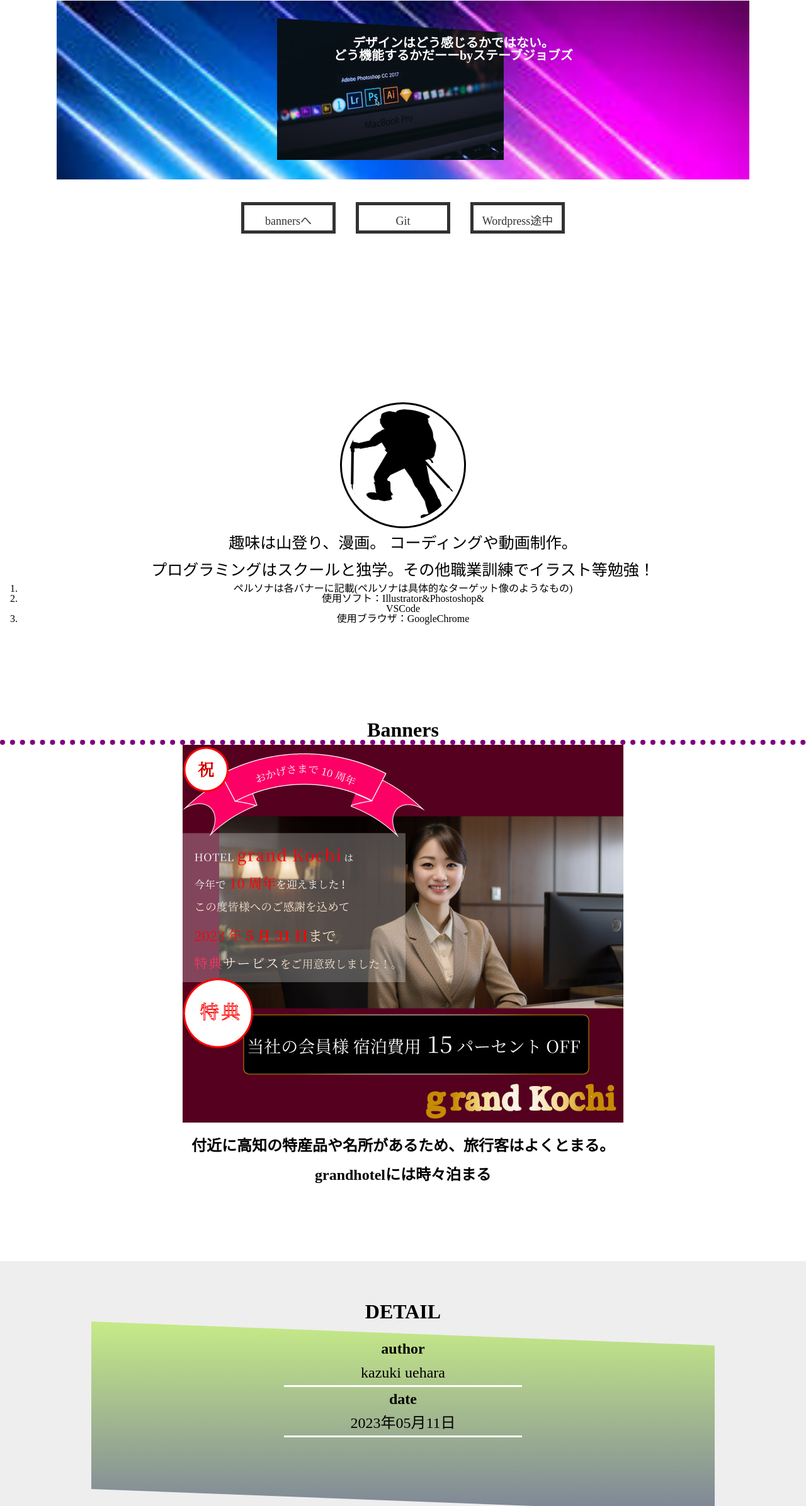
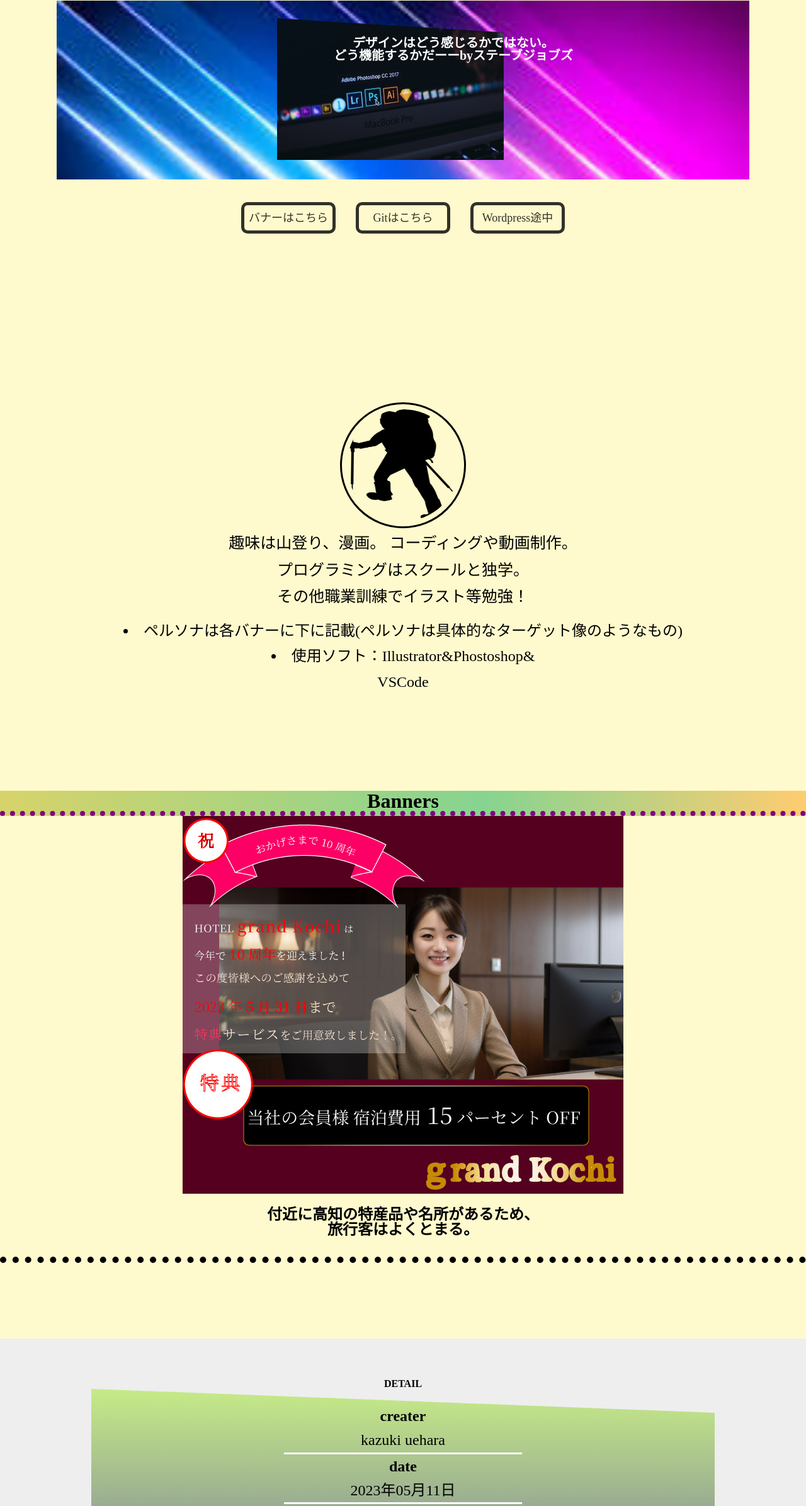
Before and after one commit to jjtomson999/beartailueha, a plain HTML site: page index.html in a window 1280 px wide. Shown: the part 31-2423 px from the top of the page at 63% size. Drawn offline with nearby package versions, Linux system fonts and the light colour scheme.

Commit message:
second commit

```diff
--- a/index.html
+++ b/index.html
@@ -22,21 +22,21 @@
   </header>
   <nav>
    <ul>
-    <li><a href="#banners">bannersへ</a></li>
-    <li><a href="https://github.com/jjtomson999/">Git</a></li>
+    <li><a href="#banners">バナーはこちら</a></li>
+    <li><a href="https://github.com/jjtomson999/">Gitはこちら</a></li>
     <li><a href="https://tesuto.fun/portfolio/">Wordpress途中</a></li>
   </ul>
 </nav>
 <section>
   <div class="prof_menu">
     <img src="./images/登山.png" width="200">
-    <p>趣味は山登り、漫画。 コーディングや動画制作。<br> プログラミングはスクールと独学。その他職業訓練でイラスト等勉強！</p>
+    <p>趣味は山登り、漫画。 コーディングや動画制作。<br> プログラミングはスクールと独学。<br>その他職業訓練でイラスト等勉強！</p>
     <div class="cmt">
 
       <ol>
-        <li>ペルソナは各バナーに記載(ペルソナは具体的なターゲット像のようなもの)</li>
+        <li>ペルソナは各バナーに下に記載(ペルソナは具体的なターゲット像のようなもの)</li>
         <li>使用ソフト：Illustrator&amp;Phostoshop&amp;<br>VSCode</li>
-        <li>使用ブラウザ：GoogleChrome</li>
+
 
       </ol>
   </div>
@@ -52,8 +52,8 @@
       <div class="desc">
         <ul>
 
-          <li>都会育ちの高知県内大学生</li>
-          <li>都会の暮らしでコンビニのスイーツで盛り上がる</li>
+          <li>高知県内の女子10代～20代</li>
+          <li>コンビニのスイーツで盛り上がる。</li>
 
         </ul>
 
@@ -65,8 +65,9 @@
        <div class="desc">
         <ul>
 
-          <li>付近に高知の特産品や名所があるため、旅行客はよくとまる。</li>
-          <li>grandhotelには時々泊まる</li>
+          <li>付近に高知の特産品や名所があるため、<br>旅行客はよくとまる。
+          </li>
+
         </ul>
 
        </div>
@@ -92,7 +93,7 @@
 
           <li>30代前半。女性。未婚。</li>
           <li>インドア派。事務職</li>
-          <li>気にある男性はいるがコロナの影響で飲み会など出会いの場が最近ない。</li>
+          <li>気にある男性はいるがコロナの影響で<br>飲み会など出会いの場が最近ない。</li>
         </ul>
 
        </div>
@@ -111,7 +112,7 @@
       <div class="left">
         <dl>
 
-          <dt>author</dt>
+          <dt>creater</dt>
           <dd>kazuki uehara</dd>
           <dt>date</dt>
           <dd>2023年05月11日</dd>
@@ -130,7 +131,7 @@
   </div>
   </main>
   <footer>
-    &copy;<p>banners---kazuki uehara---</p>
+    &copy;<p>kazuki uehara</p>
   </footer>
 </div>
 </body>
--- a/style.css
+++ b/style.css
@@ -14,6 +14,7 @@ a{
 /* 共通部分ここまで */
 body{
   min-height: 100vh;
+  background: lemonchiffon;
 }
 .container{
   padding: 0 50px;
@@ -30,6 +31,7 @@ header{
   background-image: url('./images/bgimg.jpg');
   background-repeat: no-repeat;
   background-size: cover;
+  background-color: gold;
 }
 
 header h1{
@@ -39,11 +41,17 @@ header h1{
   left: 40%;
   z-index: 100;
 }
+nav{
+  width: 80%;
+  margin: 0 auto;
+}
 nav ul{
   display: flex;
   justify-content: center;
   margin-top:20px;
   text-align: center;
+
+
 }
 @media screen and (max-width:600px) {
   nav ul {
@@ -52,18 +60,18 @@ nav ul{
 }
 nav ul li a{
   border: 5px solid black;
+  border-radius:10px;
   width: 150px;
   margin: 0 auto;
   text-align: center;
   opacity: 0.8;
   height: 50px;
-  line-height: 50px;
-  transition:all 2.4s;
+  line-height: 40px;
+  transition:all 1.4s;
+}
 
-}
 nav ul li{
   padding: 16px;
-
 
 }
 nav ul li:hover a{
@@ -71,6 +79,7 @@ nav ul li:hover a{
   background-color: #000;
   color: white;
 }
+/* headermenu */
 @media screen and (max-width:600px) {
   header h1{
     font-size: 14px;
@@ -107,6 +116,7 @@ main{
 
   /* width: 80%; */
   margin: 0 auto;
+  border-top: 10px dotted black;
 }
 section{
   text-align: center;
@@ -132,6 +142,14 @@ section:nth-child(1) h1{
 .prof_menu p{
   font-size: 25px;
   line-height: 1.7;
+}
+.prof_menu .cmt ol li{
+  font-size: 24px;
+  line-height: 1.7;
+  list-style:inside;
+}
+.prof_menu .cmt ol li:nth-child(1){
+  padding-top: 12px;
 }
 .prof_menu img{
   border: 3px solid black;
@@ -177,6 +195,8 @@ section:nth-child(2){
 #banners h2{
   font-size: 32px;
   border-bottom: 8px dotted purple;
+  background: linear-gradient(90deg, #d7d36a, #86d491 60%, #FFCC70);
+
 }
 
 /* swiperの設定 */
@@ -198,12 +218,13 @@ section:nth-child(2){
   max-height: 100%;
   width: auto;
   cursor: pointer;
-  transition: transform .4s;
+  transition: all .4s;
 }
 .swiper img:hover{
   transform: scale(1.08);
+  cursor: grab;
 }
-
+/* swiperここまで */
 section:nth-child(2) .img_cmt{
   display: flex;
   justify-content: center;
@@ -222,7 +243,13 @@ section:nth-child(2) .img_cmt div{
   list-style-type:none;
   font-weight: bold;
   font-size: 24px;
-  margin-top: 22px;
+  margin-top: 18px;
+  white-space: nowrap;
+}
+@media screen and (max-width:400px) {
+  .desc ul li{
+    font-size: 12px;
+  }
 }
 
 
@@ -242,7 +269,6 @@ section:nth-child(3) h2{
 
 }
 .inner{
-
   background-image: linear-gradient(rgb(198, 235, 135), #6b6b9c);
   clip-path: polygon(0 0, 100% 10%,100% 80%, 0% 70%);
   padding: 24px;
@@ -257,7 +283,7 @@ section:nth-child(3) h2{
   border-bottom: 3px solid white;
   width: 40%;
   margin: 0 auto;
-  white-space: nowrap;
+
 }
 
 
@@ -265,9 +291,11 @@ section:nth-child(3) .right p{
   white-space:nowrap;
   padding-top: 12px;
 }
-#detail{
+#detail dl{
   font-size: 32px;
+
 }
+
 @media screen and (max-width:715px) {
   #detail{
     font-size: 16px;
@@ -275,9 +303,13 @@ section:nth-child(3) .right p{
   .inner dd{
     border:none;
   }
+  .inner dl dd, .inner dl dt{
+    text-align: left;
+    font-size: 0.75em;
+  }
 }
 
 footer{
-font-size: 12px;
+font-size: 14px;
 text-align: center;
 }
```
